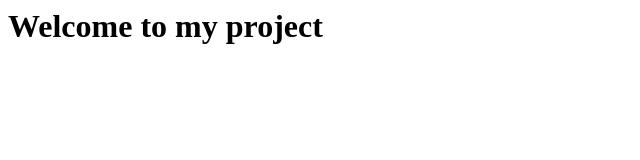
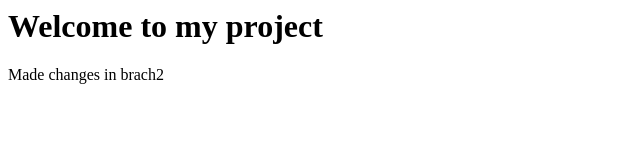
Before and after one commit to Manish4568/Myproject, a plain HTML site: page index.html in a window 1280 px wide. Shown: the whole page, without its empty margins (0-640 px from the left). Drawn offline with Linux system fonts and the light colour scheme.

Commit message:
Update index.html in branch2

```diff
--- a/index.html
+++ b/index.html
@@ -4,5 +4,6 @@
   </head>
   <body>
     <h1> Welcome to my project</h1>
+    <p> Made changes in brach2</p>
   </body>
 </html>
```
